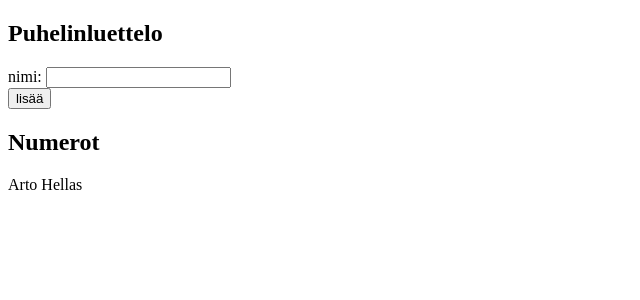
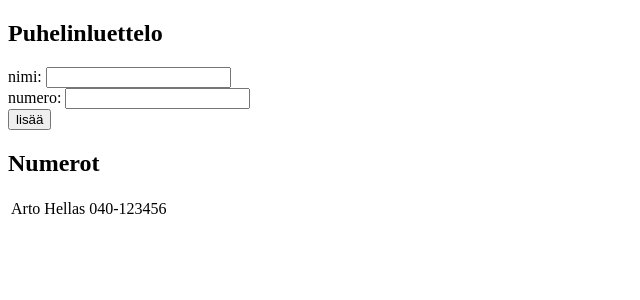
Before and after one commit to peltipuk/fullstackopen2018, a React (Create React App) app in the folder exercises/2/exec-osa2/: page / in a window 1280 px wide. Shown: the top 300 px of the page, without its empty margins (0-640 px from the left). Built offline with nearby package versions, Linux system fonts and the light colour scheme.

Commit message:
Exercise 2.8

```diff
--- a/exercises/2/exec-osa2/src/components/App.js
+++ b/exercises/2/exec-osa2/src/components/App.js
@@ -5,9 +5,13 @@
     super(props)
     this.state = {
       persons: [
-        { name: 'Arto Hellas' }
+        {
+          name: 'Arto Hellas',
+          number: '040-123456'
+        }
       ],
-      newName: ''
+      newName: '',
+      newNumber: ''
     }
   }
 
@@ -16,17 +20,21 @@
     if (this.state.persons.find(person => person.name === this.state.newName) === undefined) {
       this.setState(
         {
-          persons: [...this.state.persons, { name: this.state.newName }],
+          persons: [...this.state.persons, { name: this.state.newName, number: this.state.newNumber }],
           newName: ''
         }
       )
     } else {
-      alert('"' + this.state.newName +'" on jo luettelossa')
+      alert('"' + this.state.newName + '" on jo luettelossa')
     }
   }
 
-  handleInputChange = (event) => {
+  handleNameChange = (event) => {
     this.setState({ newName: event.target.value })
+  }
+
+  handleNumberChange = (event) => {
+    this.setState({ newNumber: event.target.value })
   }
 
   render() {
@@ -37,14 +45,28 @@
           <div>
             nimi: <input
               value={this.state.newName}
-              onChange={this.handleInputChange} />
+              onChange={this.handleNameChange} />
+          </div>
+          <div>
+            numero: <input
+              value={this.state.newNumber}
+              onChange={this.handleNumberChange} />
           </div>
           <div>
             <button type="submit">lisää</button>
           </div>
         </form>
         <h2>Numerot</h2>
-        {this.state.persons.map((person) => <div key={person.name}>{person.name}</div>)}
+        <table>
+          <tbody>
+            {this.state.persons.map((person) => (
+              <tr key={person.name}>
+                <td>{person.name}</td>
+                <td>{person.number}</td>
+              </tr>
+            ))}
+          </tbody>
+        </table>
       </div>
     )
   }
```
